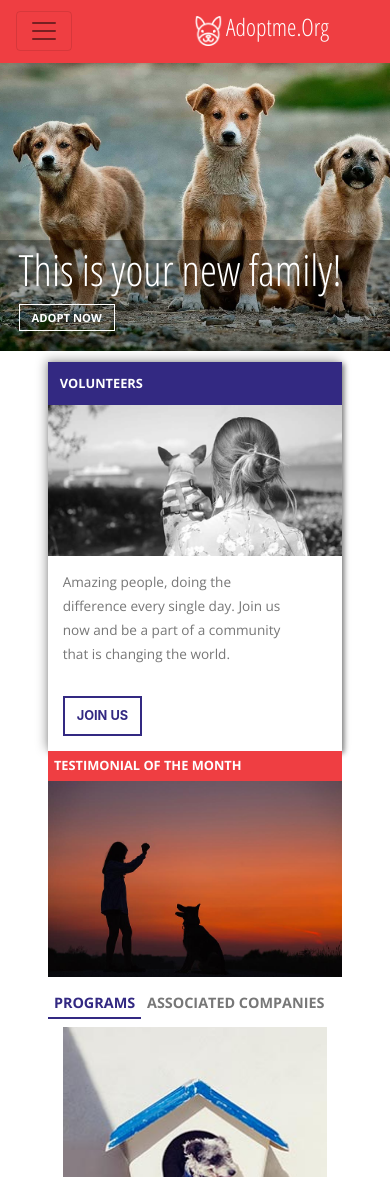
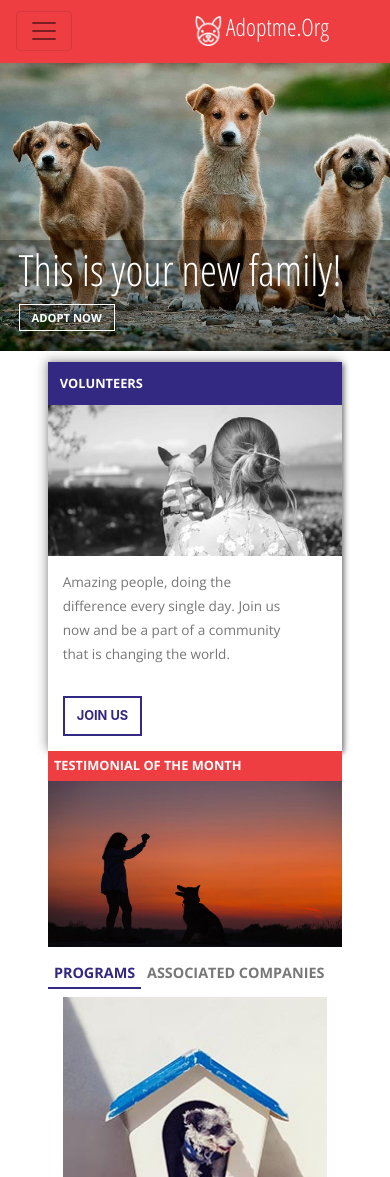
Before and after one commit to beefan/adopt-me-pet, a Vue app in the folder vue-front/: page / in a window 390 px wide. Shown: the top 1177 px of the page. Built offline with nearby package versions, Linux system fonts and the light colour scheme.

Commit message:
iframe truly responsive

```diff
--- a/vue-front/src/components/Testimonial.vue
+++ b/vue-front/src/components/Testimonial.vue
@@ -1,7 +1,7 @@
 <template lang="pug">
 div
     header#testimonial-header TESTIMONIAL OF THE MONTH
-    div#testimonial
+    div#testimonial(style="--aspect-ratio: 16/9;")
         img(v-if="!video" src="@/assets/img/testimonial.jpg")
 </template>
 
@@ -38,12 +38,27 @@ export default {
 };
 </script>
 
-<style lang="sass">
-#testimonial
-  img
-    width: 100%
-    iframe
-      width: 100%
-      height: 400px
-      margin-bottom: 0
+<style>
+[style*="--aspect-ratio"] > :first-child {
+  width: 100%;
+}
+[style*="--aspect-ratio"] > img {
+  height: auto;
+}
+@supports (--custom:property) {
+  [style*="--aspect-ratio"] {
+    position: relative;
+  }
+  [style*="--aspect-ratio"]::before {
+    content: "";
+    display: block;
+    padding-bottom: calc(100% / (var(--aspect-ratio)));
+  }
+  [style*="--aspect-ratio"] > :first-child {
+    position: absolute;
+    top: 0;
+    left: 0;
+    height: 100%;
+  }
+}
 </style>
```
